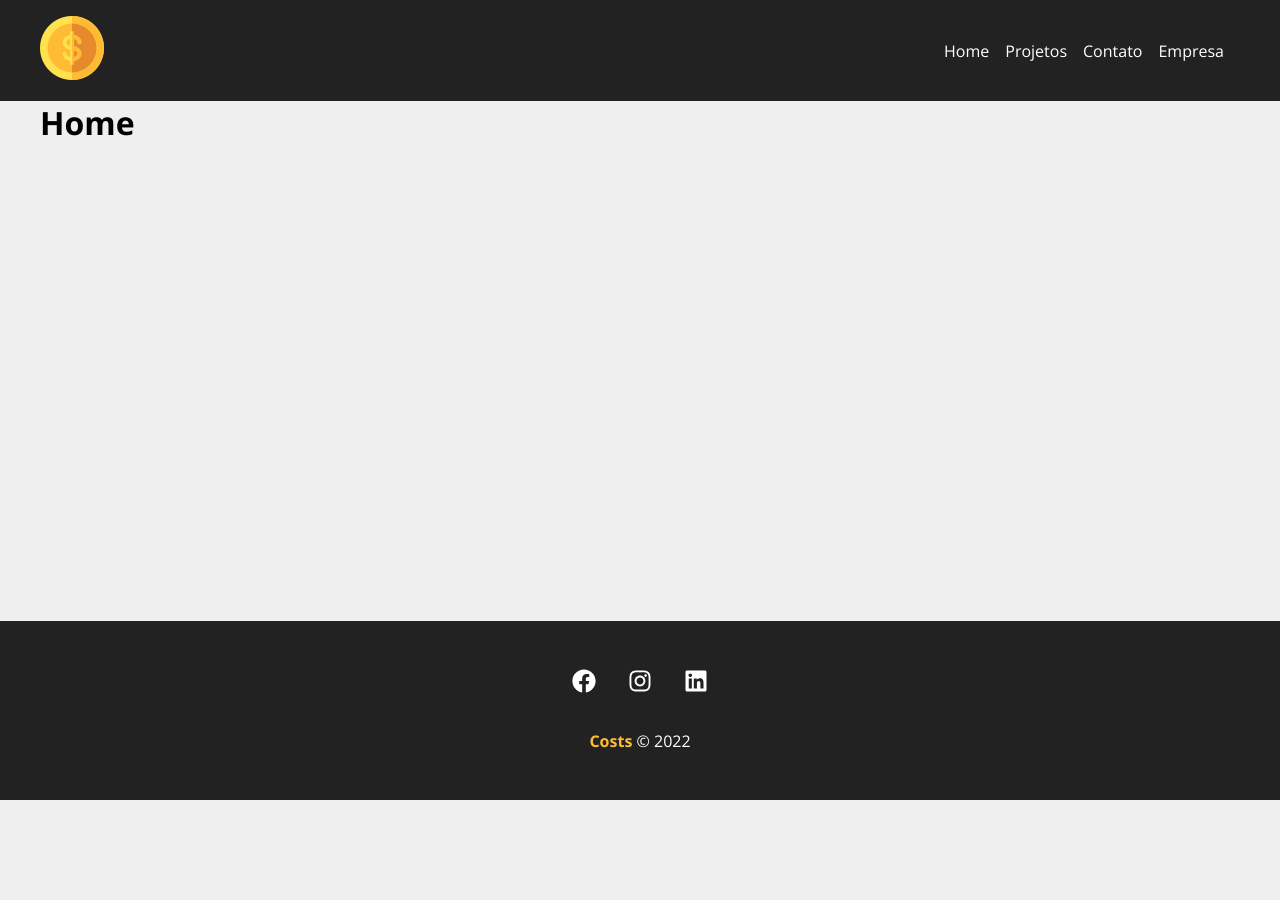
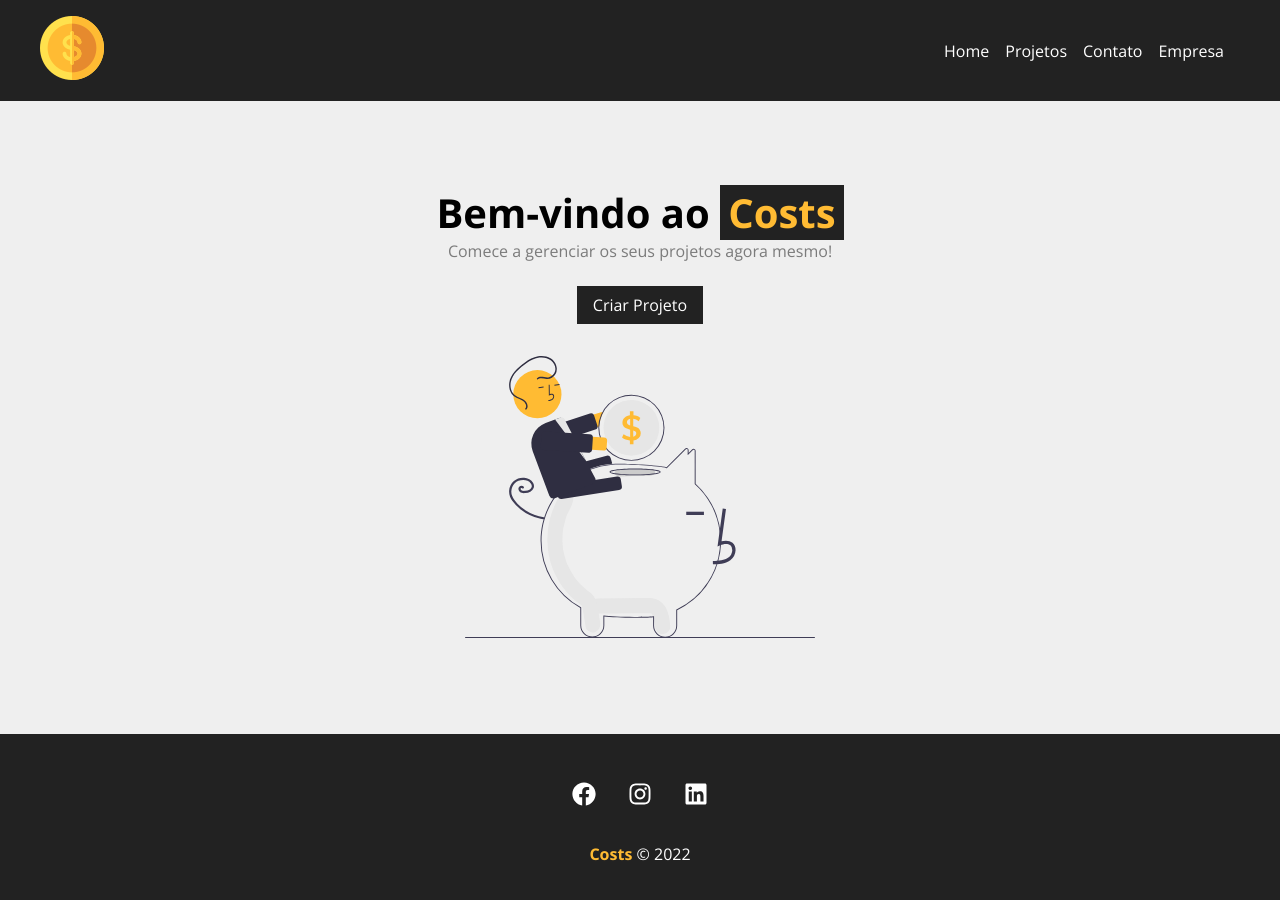
Before and after one commit to dev-douglas/Costs, a React (Vite) app: page / in a window 1280 px wide. Shown: the top 900 px of the page. Before the commit the page ends 800 px from the top, so only its background shows below. Built offline with nearby package versions, Linux system fonts and the light colour scheme.

Commit message:
Página Home

```diff
--- /dev/null
+++ b/src/layouts/LinkButton.jsx
@@ -0,0 +1,10 @@
+import { Link } from 'react-router-dom'
+import styles from './LinkButton.module.css'
+
+export default function LinkButton({to, text}) {
+  return (
+    <Link className={styles.btn} to={to}>
+      {text}
+    </Link>
+  )
+}
--- /dev/null
+++ b/src/layouts/LinkButton.module.css
@@ -0,0 +1,11 @@
+.btn {
+  background-color: #222;
+  color: #fff;
+  padding: 0.5em 1em;
+  text-decoration: none;
+  transition: 0.5s;
+}
+
+.btn:hover {
+  color: #ffbb33;
+}
--- a/src/pages/Home.jsx
+++ b/src/pages/Home.jsx
@@ -1,7 +1,16 @@
+import styles from './Home.module.css'
+import savings from '../assets/savings.svg'
+import LinkButton from '../layouts/LinkButton'
+
 export default function Home() {
   return (
-    <>
-      <h1>Home</h1>
-    </>
+    <section className={styles.home_container}>
+      <h1>Bem-vindo ao <span>Costs</span></h1>
+      <p>
+        Comece a gerenciar os seus projetos agora mesmo!
+      </p>
+      <LinkButton to='/newproject' text='Criar Projeto'/>
+      <img src={savings} alt="Costs" />
+    </section>
   )
 }
--- /dev/null
+++ b/src/pages/Home.module.css
@@ -0,0 +1,29 @@
+.home_container {
+  width: 100%;
+  display: flex;
+  flex-direction: column;
+  align-items: center;
+  justify-content: center;
+  padding: 4em;
+}
+
+.home_container h1 {
+  font-size: 2.5em;
+  margin-top: .5em;
+}
+
+.home_container h1 span {
+  color: #ffbb33;
+  padding: 0 .2em;
+  background-color: #222;
+}
+
+.home_container p {
+  margin-bottom: 1.5em;
+  color: #7b7b7b;
+}
+
+.home_container img {
+  width: 350px;
+  margin: 2em 0;
+}
```
